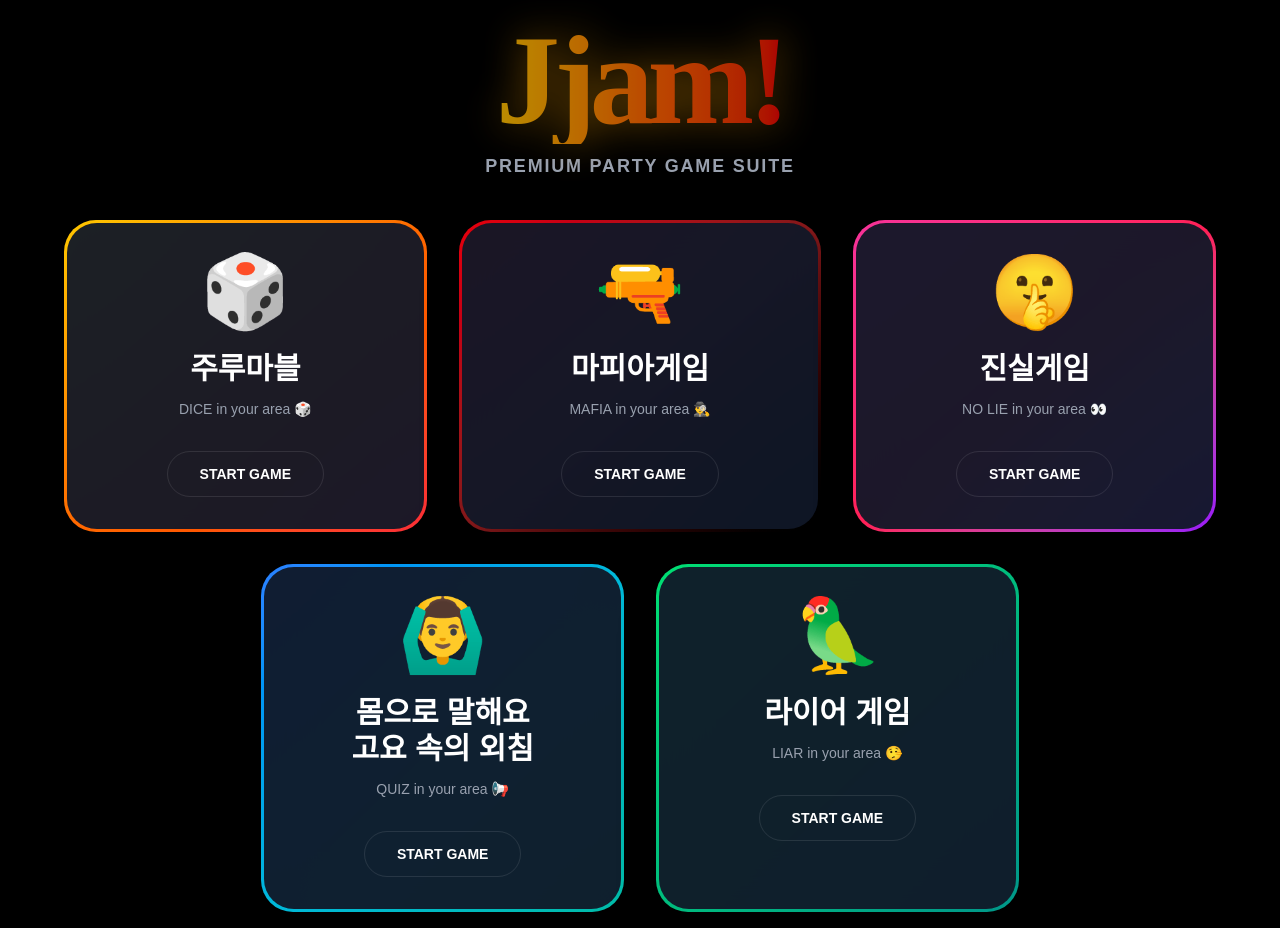
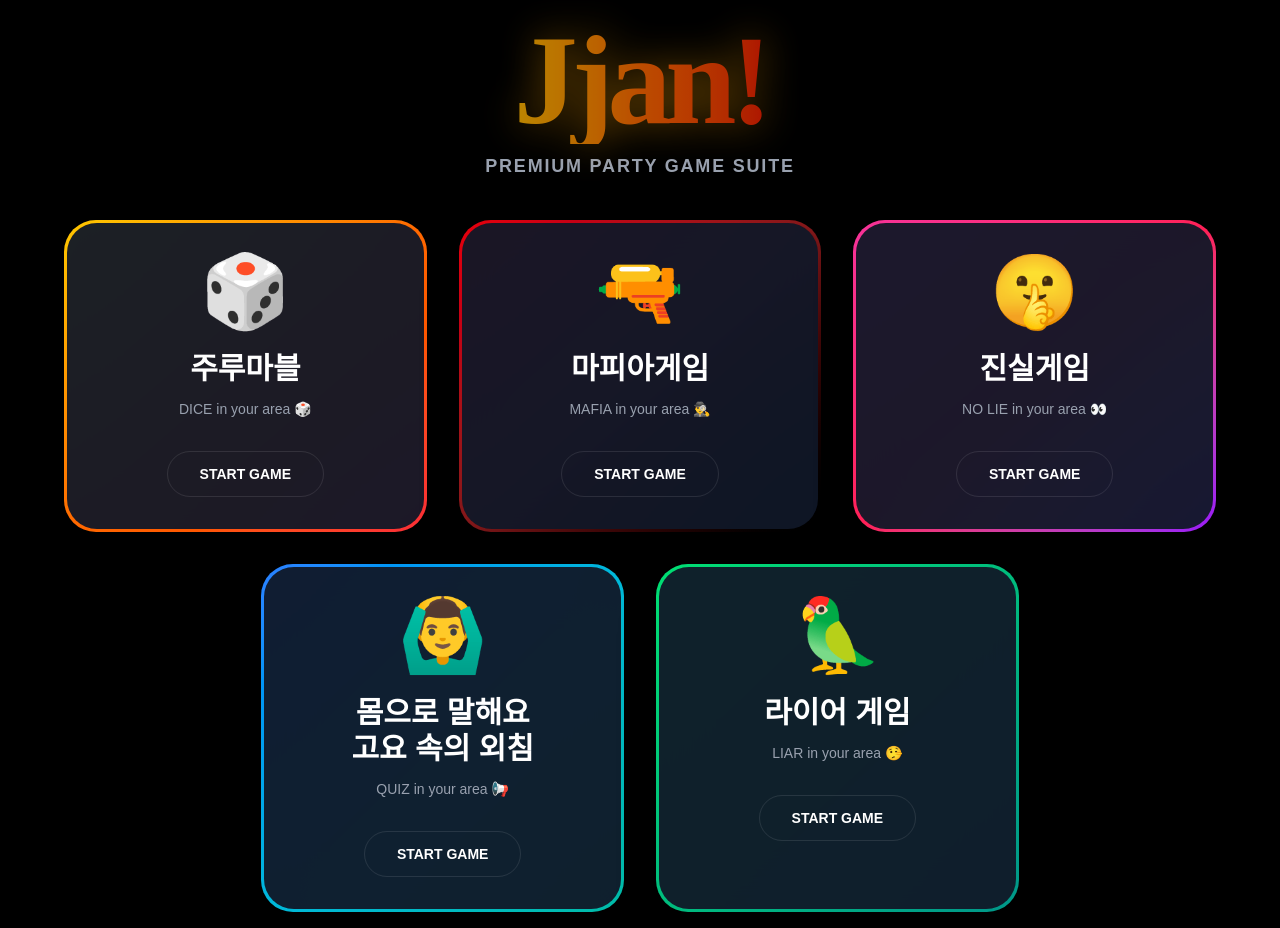
Before and after one commit to Osssai-52/mt-party-game, a Next.js app: page / in a window 1280 px wide. Built offline with nearby package versions, Linux system fonts and the light colour scheme; a web font is replaced by a local one.

Commit message:
프로젝트 타이틀 Jjam! → Jjan! 으로 수정
Co-Authored-By: Claude Opus 4.5 <noreply@anthropic.com>

```diff
--- a/src/app/page.tsx
+++ b/src/app/page.tsx
@@ -34,10 +34,10 @@ export default function GameSelectPage() {
             {/* 배경 효과 */}
             <div className="absolute inset-0 bg-[radial-gradient(circle_at_center,_var(--tw-gradient-stops))] from-gray-800 via-black to-black opacity-50 z-0" />
 
-            {/* 1. 메인 타이틀 (Jjam!) */}
+            {/* 1. 메인 타이틀 (Jjan!) */}
             <div className="z-20 text-center mb-10">
                 <h1 className="text-9xl font-black text-transparent bg-clip-text bg-gradient-to-r from-yellow-400 via-orange-500 to-red-600 drop-shadow-[0_0_20px_rgba(255,165,0,0.6)] tracking-tighter animate-pulse font-hand">
-                    Jjam!
+                    Jjan!
                 </h1>
                 <p className="text-gray-400 text-lg mt-2 font-bold tracking-widest uppercase">
                     Premium Party Game Suite
```
